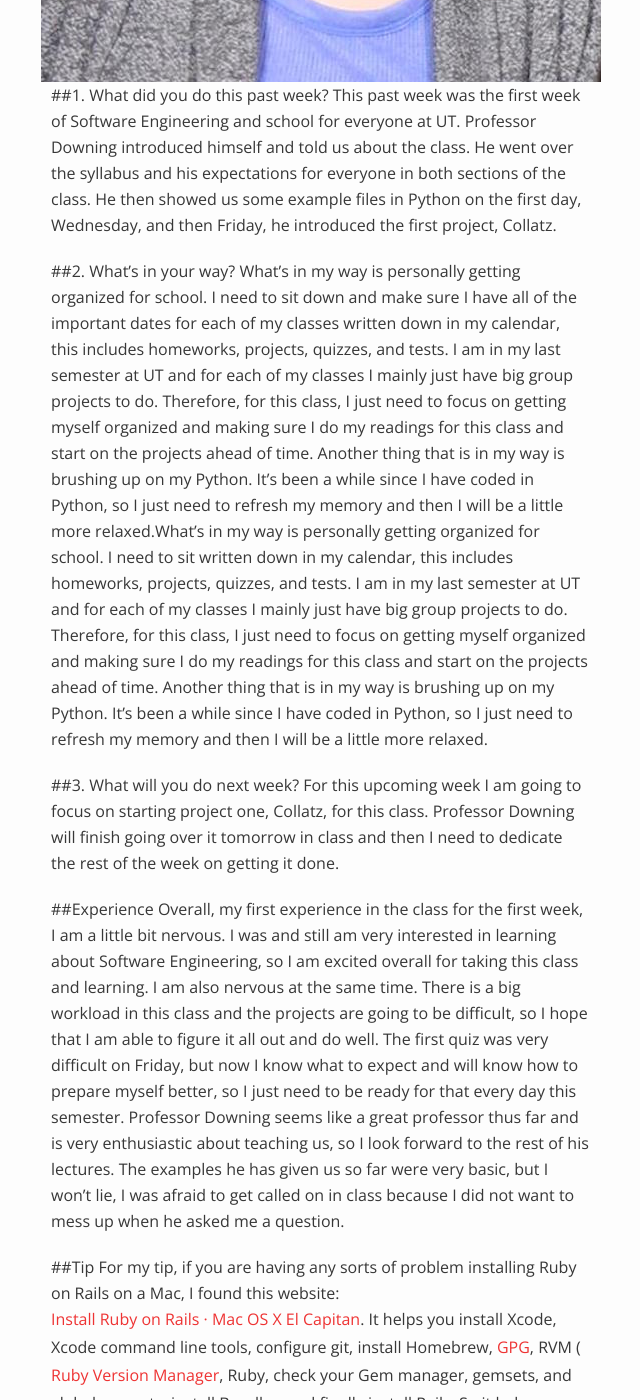
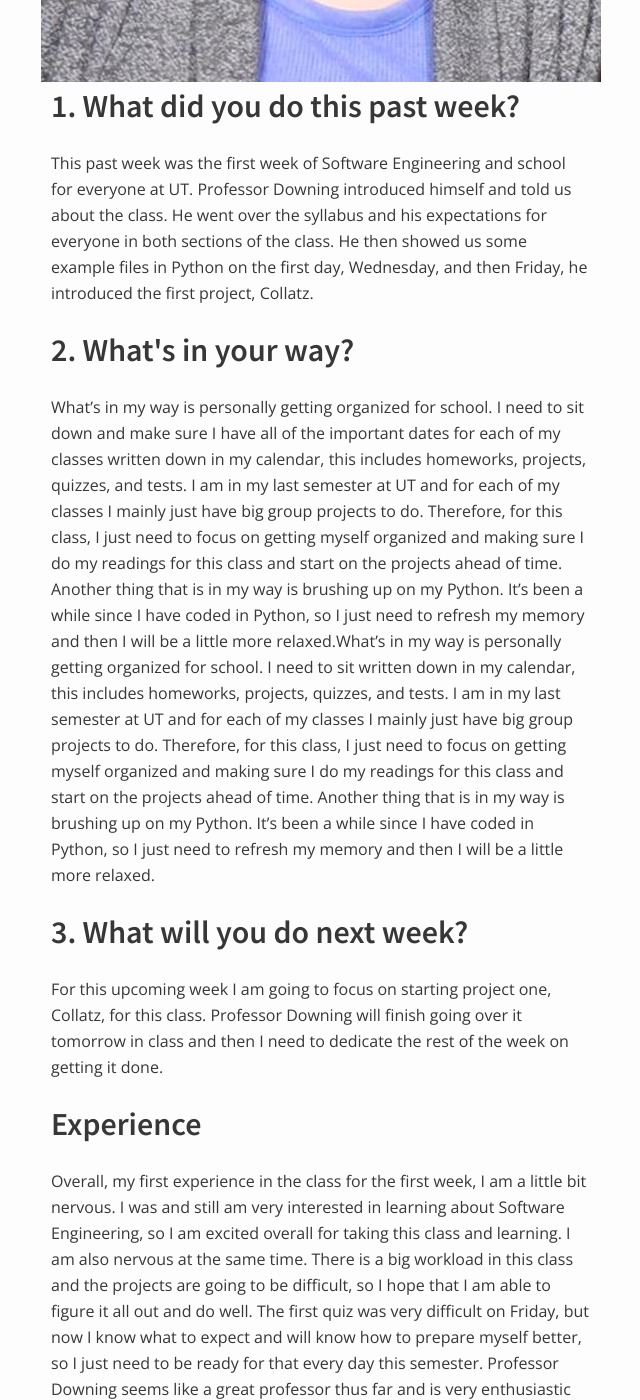
Before and after one commit to seshutter/CS373-Blog, a Jekyll site: the page built from _posts/2016-01-24-Week-1.md, in a window 1280 px wide and 1400 px high, scrolled down 827 px. Shown: the whole window, without its empty margins (319-959 px from the left). Built offline with Jekyll 4.4.1, drawn with Linux system fonts in a browser that asks for light colours; some of the changed text lies outside the part shown.

Commit message:
Fixed title bugs with html code

```diff
--- a/_posts/2016-01-24-Week-1.md
+++ b/_posts/2016-01-24-Week-1.md
@@ -4,7 +4,7 @@ title:  "Week 1 of Software Engineering"
 date:   2016-01-24 18:51:59
 ---
 
-##1. What did you do this past week?
+<h2>1. What did you do this past week?</h2>
 This past week was the first week of Software Engineering and school for
 everyone at UT.  Professor Downing introduced himself and told us about the
 class.  He went over the syllabus and his expectations for everyone in both
@@ -12,7 +12,7 @@ sections of the class.  He then showed us some example files in Python on the
 first day, Wednesday, and then Friday, he introduced the first project,
 Collatz.
 
-##2. What's in your way?
+<h2>2. What's in your way?</h2>
 What's in my way is personally getting organized for school.  I need to sit
 down and make sure I have all of the important dates for each of my classes
 written down in my calendar, this includes homeworks, projects, quizzes, and
@@ -32,12 +32,12 @@ my way is brushing up on my Python.  It's been a while since I have coded in
 Python, so I just need to refresh my memory and then I will be a little more
 relaxed.
 
-##3. What will you do next week?
+<h2>3. What will you do next week?</h2>
 For this upcoming week I am going to focus on starting project one, Collatz,
 for this class.  Professor Downing will finish going over it tomorrow in
 class and then I need to dedicate the rest of the week on getting it done.
 
-##Experience
+<h2>Experience</h2>
 Overall, my first experience in the class for the first week, I am a little bit
 nervous.  I was and still am very interested in learning about Software
 Engineering, so I am excited overall for taking this class and learning.  I am
@@ -51,7 +51,7 @@ rest of his lectures.  The examples he has given us so far were very basic, but
 I won't lie, I was afraid to get called on in class because I did not want to
 mess up when he asked me a question.
 
-##Tip
+<h2>Tip</h2>
 For my tip, if you are having any sorts of problem installing Ruby on Rails
 on a Mac, I found this website:
 <a href="http://railsapps.github.io/installrubyonrails-mac.html/" target="_blank">
@@ -62,5 +62,3 @@ Xcode command line tools, configure git, install Homebrew,
 manager, gemsets, and global gemsets, install Bundler, and finally install Rails.  So it
 helps you get everything set up and then teaches you how to use Rails, so how to create
 folders and applications, etc.
-
-[This link](http://example.net/) has no title attribute.
```
Also changed, not shown: _posts/2016-01-31-Week-2.md (+5 -5 lines), _posts/2016-02-7-Week-3.md (+4 -4 lines).
